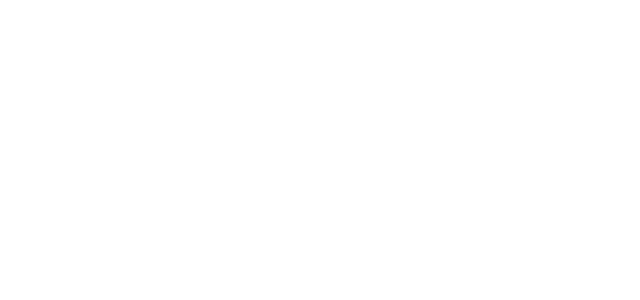
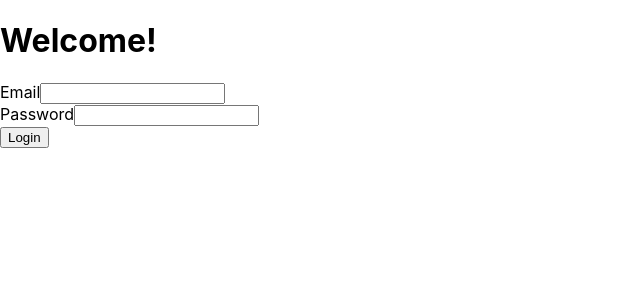
Before and after one commit to ronardj01/world-cooking-client, a React (Create React App) app: page /auth/login in a window 1280 px wide. Shown: the top 300 px of the page, without its empty margins (0-640 px from the left). Built offline with nearby package versions, Linux system fonts and the light colour scheme.

Commit message:
created Login page

```diff
--- a/src/App.js
+++ b/src/App.js
@@ -1,6 +1,7 @@
 import "./App.css";
 import { BrowserRouter as Router, Switch, Route } from "react-router-dom";
 import Signup from "./pages/authentication/Signup";
+import Login from "./pages/authentication/Login";
 
 function App() {
   return (
@@ -12,6 +13,8 @@ function App() {
           </Route>
 
           <Route path="/auth/signup" component={Signup} />
+
+          <Route path="/auth/login" component={Login} />
         </Switch>
       </div>
     </Router>
--- /dev/null
+++ b/src/pages/authentication/Login.js
@@ -0,0 +1,37 @@
+import React, { useState } from "react";
+import AuthInput from "../../components/authentication/AuthInput";
+
+export default function Login() {
+  const [email, setEmail] = useState("");
+
+  const [password, setPassword] = useState("");
+
+  const handleSubmit = (e) => {
+    e.preventDefault();
+    console.log("handleSubmit Working");
+  };
+  return (
+    <div className="login">
+      <h1>Welcome!</h1>
+      <form className="form-login" onSubmit={handleSubmit}>
+        <AuthInput
+          label="Email"
+          inputType="email"
+          inputId="email-input"
+          inputValue={email}
+          onChange={setEmail}
+        />
+        <AuthInput
+          label="Password"
+          inputType="password"
+          inputId="password-input"
+          inputValue={password}
+          onChange={setPassword}
+        />
+        <button type="submit" className="btn">
+          Login
+        </button>
+      </form>
+    </div>
+  );
+}
```
